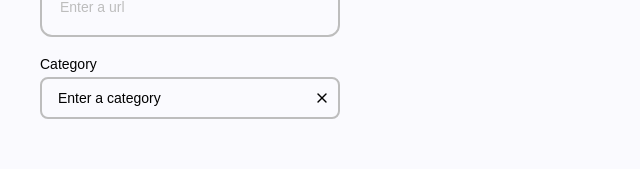
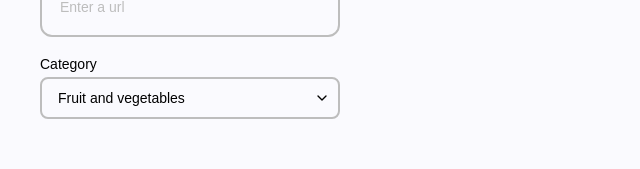
Before and after one commit to barbaraperic/shopping-list, a React (Vite) app: page / in a window 1280 px wide. Shown: the part 375-544 px from the top of the page, without its empty margins (0-640 px from the left). Built offline with nearby package versions, Linux system fonts and the light colour scheme.

Commit message:
FIX: dropdown component

```diff
--- a/src/assets/icons/Icon.js
+++ b/src/assets/icons/Icon.js
@@ -6,7 +6,9 @@ import {
   Edit3,
   X,
   Check,
-  Calendar } from 'react-feather';
+  Calendar,
+  ChevronDown
+} from 'react-feather';
 import styled from 'styled-components';
 
 const icons = {
@@ -17,7 +19,8 @@ const icons = {
   edit: Edit3,
   remove: X,
   check: Check,
-  calendar: Calendar
+  calendar: Calendar,
+  down: ChevronDown
 }
 
 export const Icon = ({ id, size, className, onClick }) => {
--- a/src/components/Input/Dropdown.js
+++ b/src/components/Input/Dropdown.js
@@ -1,18 +1,19 @@
 import { useState } from 'react'
 import styled from 'styled-components';
 import Select from '../Select';
+import { COLORS } from '../../style/constants';
 
-const options = ["Enter a category", "Fruit and vegetables", "Meat and fish", "Beverages"]
+const options = ["Fruit and vegetables", "Meat and fish", "Beverages"]
 
 const Dropdown = ({ label }) => {
-  const [valueState, setValueState] = useState("Enter a category")
+  const [valueState, setValueState] = useState("Fruit and vegetables")
   return (
     <Wrapper>
       <Label>{label}</Label>
       <Select label={label} value={valueState} onChange={(e) => setValueState(e.target.value)}>
         {options.map(option => (
           <option key={option}>{option}</option>
-          ))}
+        ))}
       </Select>
     </Wrapper>
   )
@@ -28,4 +29,8 @@ const Label = styled.label`
   display: inline-block;
 `
 
+const DefaultOption = styled.option`
+  color: ${COLORS.gray700};
+`
+
 export default Dropdown;
--- a/src/components/Select/Select.js
+++ b/src/components/Select/Select.js
@@ -4,6 +4,7 @@ import { getDisplayedValue } from './Select.helpers';
 
 const Select = ({ label, value, onChange, children, onClick }) => {
   const displayedValue = getDisplayedValue(value, children);
+  console.log(displayedValue)
 
   return (
     <Wrapper>
@@ -13,7 +14,7 @@ const Select = ({ label, value, onChange, children, onClick }) => {
       <PresentationalBit>
         {displayedValue}
         <IconWrapper>
-          <Icon id="remove" size={16} onClick={onClick}/>
+          <Icon id="down" size={16} onClick={onClick}/>
         </IconWrapper>
       </PresentationalBit>
     </Wrapper>
@@ -32,6 +33,7 @@ const NativeSelect = styled.select`
   width: 100%;
   height: 100%;
   opacity: 0;
+
 `;
 
 const PresentationalBit = styled.div`
```
